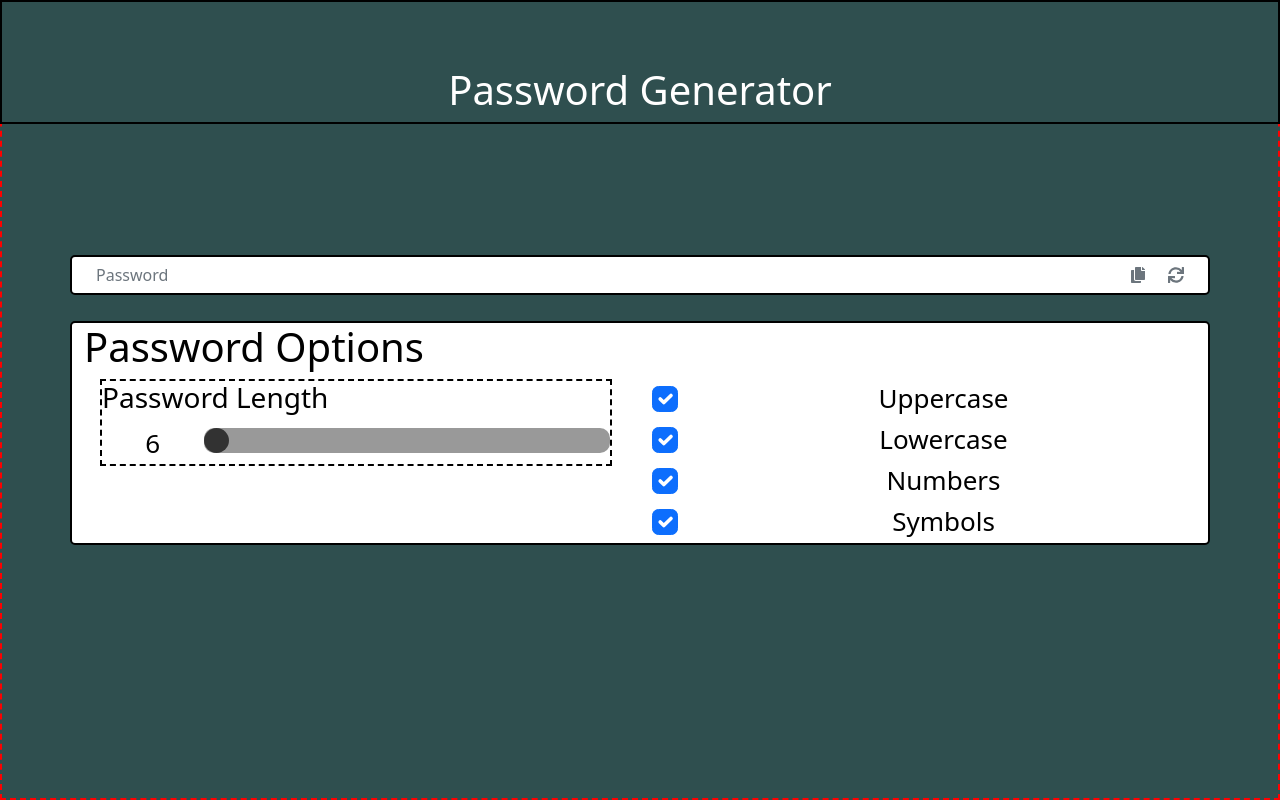
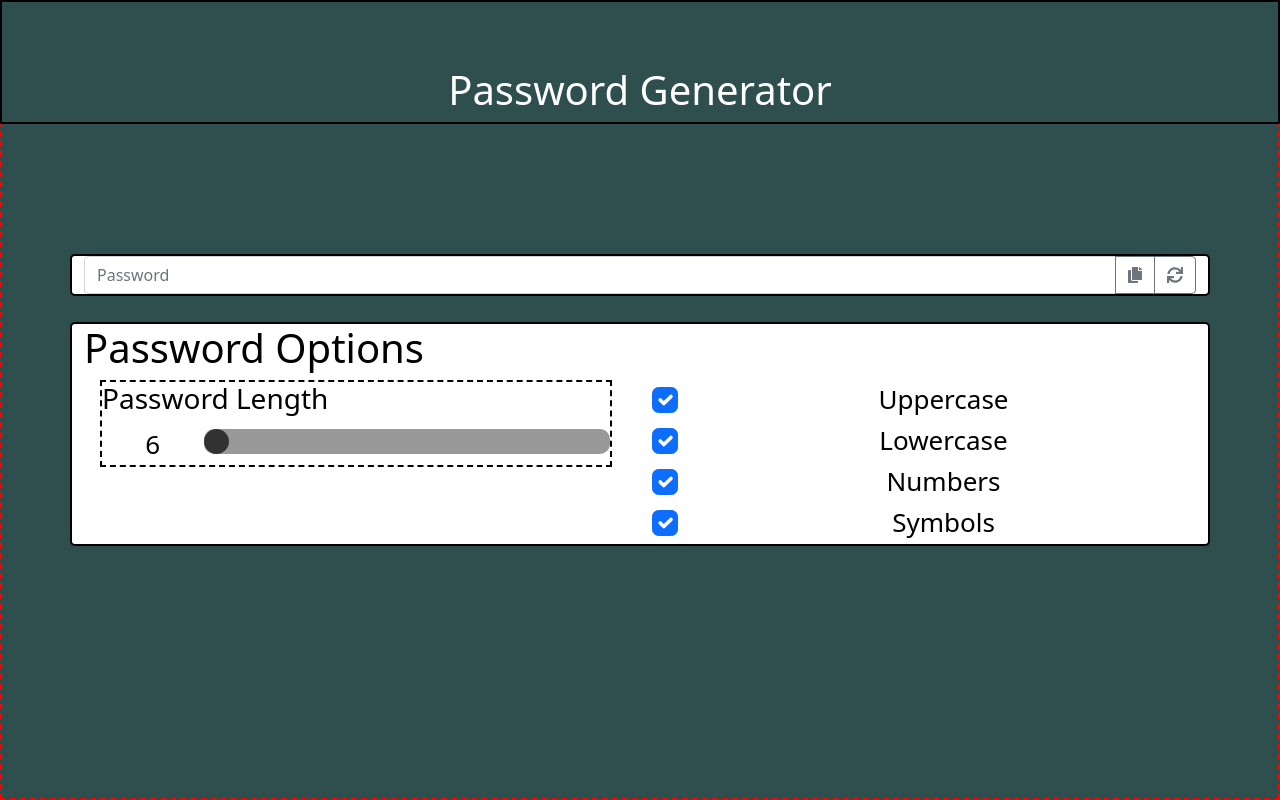
Before and after one commit to MichOchieng/passwordGen, a React (Create React App) app: page / in a window 1280 px wide. Built offline with nearby package versions, Linux system fonts and the light colour scheme.

Commit message:
Changed noBorder to passwordPreview

```diff
--- a/src/styles/preview.css
+++ b/src/styles/preview.css
@@ -8,6 +8,6 @@
 
 }
 
-#noBorder{
+#passwordPreview{
   border: 0;
 }
```
